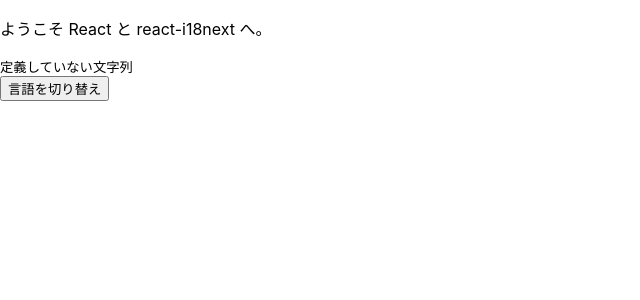
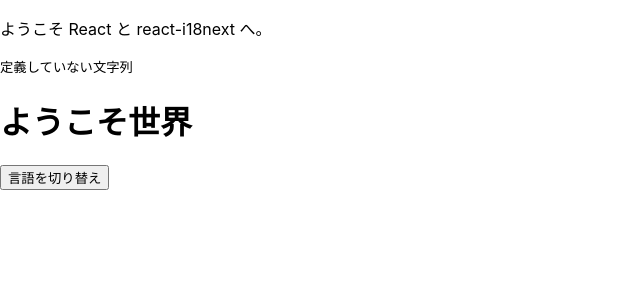
Before and after one commit to dhythm/react-cra-playground, a React (Create React App) app: page / in a window 1280 px wide. Shown: the top 300 px of the page, without its empty margins (0-640 px from the left). Built offline with nearby package versions, Linux system fonts and the light colour scheme.

Commit message:
use Trans component

```diff
--- a/src/components/MultipleLanguage.tsx
+++ b/src/components/MultipleLanguage.tsx
@@ -1,6 +1,6 @@
 import i18n from "i18next";
 import { FC, useEffect, useState } from "react";
-import { initReactI18next, useTranslation } from "react-i18next";
+import { initReactI18next, Trans, useTranslation } from "react-i18next";
 import enJson from "../locales/en.json";
 import jaJson from "../locales/ja.json";
 
@@ -34,6 +34,9 @@
       <header>
         <p>{t("ようこそ React と react-i18next へ。")}</p>
         <small>{t("定義していない文字列")}</small>
+        <Trans>
+          <h1>Hello, world</h1>
+        </Trans>
         <div>
           <button onClick={() => setLang(lang === "en" ? "ja" : "en")}>
             {t("言語を切り替え")}
--- a/src/locales/en.json
+++ b/src/locales/en.json
@@ -1,4 +1,5 @@
 {
+  "<0>Hello, world</0>": "<0>Hello, world</0>",
   "ようこそ React と react-i18next へ。": "Welcome to React and react-i18next.",
   "定義していない文字列": "",
   "言語を切り替え": "Change language"
--- a/src/locales/ja.json
+++ b/src/locales/ja.json
@@ -1,4 +1,5 @@
 {
+  "<0>Hello, world</0>": "<0>ようこそ世界</0>",
   "ようこそ React と react-i18next へ。": "ようこそ React と react-i18next へ。",
   "定義していない文字列": "",
   "言語を切り替え": "言語を切り替え"
```
